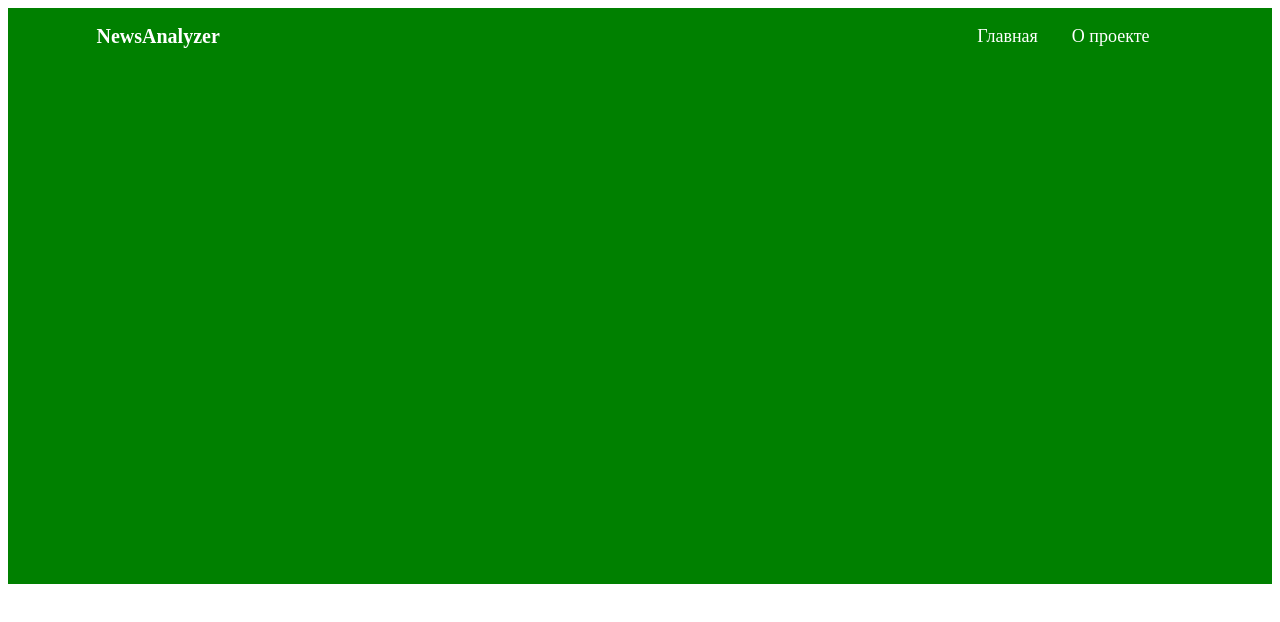
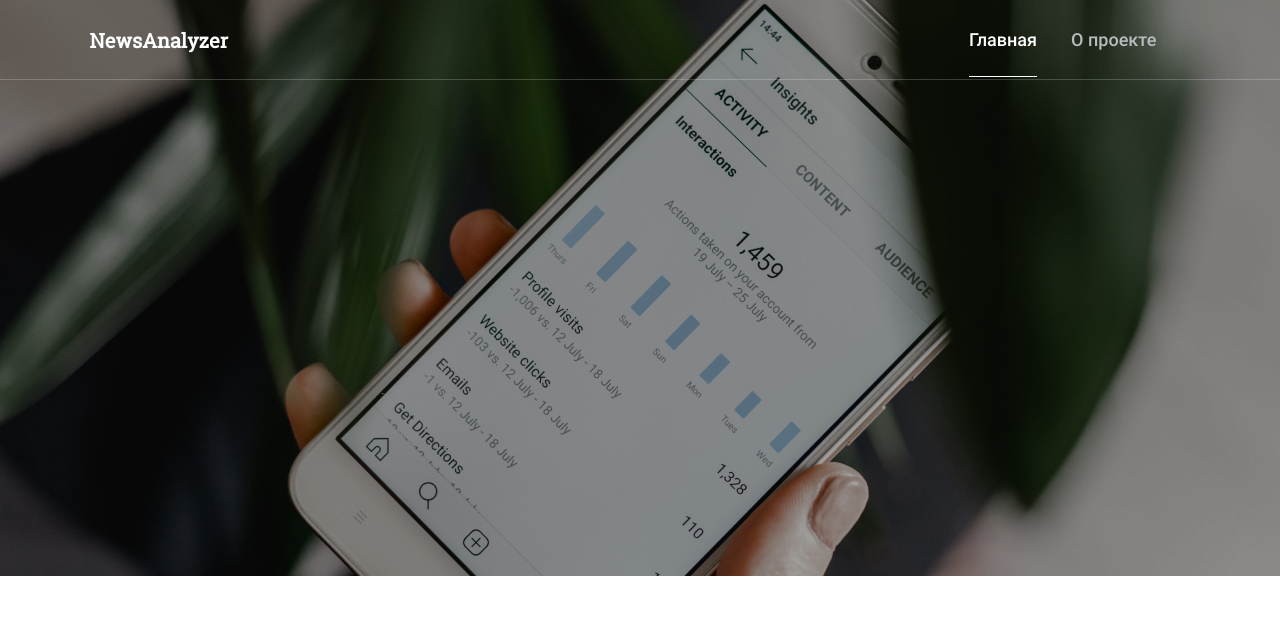
Before and after one commit to lexankh/y.diploma, a website built with webpack: page src/index.html in a window 1280 px wide. Built offline with nearby package versions, Linux system fonts and the light colour scheme; files whose address does not match are found by name.

Commit message:
Добавлены шрифты, подправлен header

```diff
--- /dev/null
+++ b/src/blocks/body/body.css
@@ -0,0 +1,3 @@
+.body {
+    margin: 0;
+}
--- a/src/blocks/header/__content/header__content.css
+++ b/src/blocks/header/__content/header__content.css
@@ -1,4 +1,5 @@
 .header__content {
+    min-height: 80px;
     max-width: 86%;
     display: flex;
     justify-content: space-between;
--- a/src/blocks/header/header.css
+++ b/src/blocks/header/header.css
@@ -1,10 +1,12 @@
 @import url(./__content/header__content.css);
 
 .header {
+
    width: 100%;
     position: absolute;
     top: 0;
     left: 0;
    margin: 0 auto;
+   box-shadow: inset 0 -1px 0 hsla(0,0%,100%,.2);
 
 }
--- a/src/blocks/logo/logo.css
+++ b/src/blocks/logo/logo.css
@@ -1,6 +1,7 @@
 .logo {
+    font-family: Robotoslab,sans-serif;
     font-style: normal;
-font-weight: bold;
+font-weight: 700;
 font-size: 20px;
 line-height: 24px;
 color: #FFFFFF;
--- /dev/null
+++ b/src/blocks/menu/__link/_active/menu__link_active.css
@@ -0,0 +1,4 @@
+.menu__link_active {
+    border-bottom: 1px solid #fff;
+    color: white;
+}
--- /dev/null
+++ b/src/blocks/menu/__link/_inactive/menu__link_inactive.css
@@ -0,0 +1,8 @@
+.menu__link_inactive {
+    color: #b6bcbf;
+}
+
+.menu__link_inactive:hover {
+    color: white;
+    transition: .4s;
+}
--- a/src/blocks/menu/__link/menu__link.css
+++ b/src/blocks/menu/__link/menu__link.css
@@ -1,11 +1,13 @@
+@import url(./_active/menu__link_active.css);
+@import url(./_inactive/menu__link_inactive.css);
+
 .menu__link {
-    margin-right: 34px;
-    font-style: normal;
-font-weight: 500;
-font-size: 18px;
-line-height: 24px;
-    color: white;
-    text-decoration: none;
+    padding-bottom: 26px;
+  margin-right: 34px;
+  font-style: normal;
+  font-weight: 500;
+  font-size: 18px;
+  line-height: 24px;
 
-
+  text-decoration: none;
 }
--- a/src/blocks/menu/menu.css
+++ b/src/blocks/menu/menu.css
@@ -1,6 +1,7 @@
 @import url(./__link/menu__link.css);
 
 .menu {
+    font-family: Roboto;
     display: flex;
     list-style-type: none;
 
--- a/src/blocks/search/search.css
+++ b/src/blocks/search/search.css
@@ -1,5 +1,5 @@
 .search {
-    background-image: url(./src/images/headerpic.png);
+    background-image: url(/src/images/headerpic.png);
     width: 100%;
     min-height: 576px;
     background-size: cover;
--- a/src/index.html
+++ b/src/index.html
@@ -6,14 +6,14 @@
     <link rel="stylesheet" href="<%=htmlWebpackPlugin.files.css %>">
     <title>Document</title>
 </head>
-<body>
+<body class="body">
     <div class="page">
         <header class="header">
             <div class="header__content">
             <a class="logo">NewsAnalyzer</a>
             <ul class="menu">
-                <li><a class="menu__link" href="./index.html">Главная</a></li>
-                <li><a class="menu__link" href="./about.html">О проекте</a></li>
+                <li><a class="menu__link menu__link_active" href="./index.html">Главная</a></li>
+                <li><a class="menu__link menu__link_inactive" href="./about.html">О проекте</a></li>
             </ul>
         </div>
         </header>
--- a/src/pages/index.css
+++ b/src/pages/index.css
@@ -1,3 +1,5 @@
+@import url(../vendor/fonts.css);
+@import url(../blocks/body/body.css);
 @import url(../blocks/header/header.css);
 @import url(../blocks/logo/logo.css);
 @import url(../blocks/menu/menu.css);
--- /dev/null
+++ b/src/vendor/fonts.css
@@ -0,0 +1,27 @@
+@font-face {
+  font-family: "Roboto";
+  font-style: normal;
+  font-weight: 400;
+  src: url("./fonts/roboto-regular.woff") format("woff");
+}
+
+@font-face {
+  font-family: "Roboto";
+  font-style: normal;
+  font-weight: 500;
+  src: url("./fonts/roboto-medium.woff") format("woff");
+}
+
+@font-face {
+  font-family: "Robotoslab";
+  font-style: normal;
+  font-weight: 400;
+  src: url("./fonts/robotoslab-regular.woff") format("woff");
+}
+
+@font-face {
+  font-family: "Sourcesanpro";
+  font-style: normal;
+  font-weight: 400;
+  src: url("./fonts/sourcesanspro-regular.woff") format("woff");
+}
```
Also changed, not shown: src/vendor/fonts/roboto-medium.woff (added), src/vendor/fonts/roboto-regular.woff (added), src/vendor/fonts/robotoslab-regular.woff (added), src/vendor/fonts/sourcesanspro-regular.woff (added).
